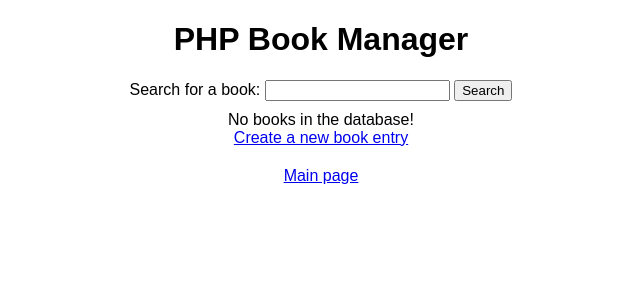
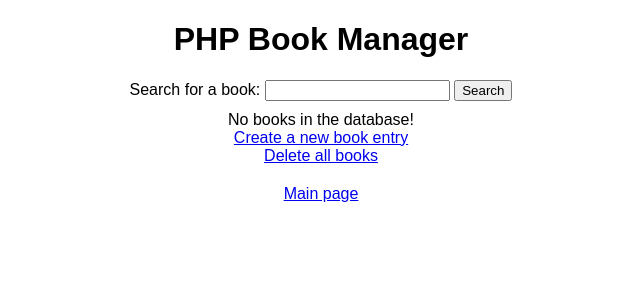
Before and after one commit to karmek-k/php-crud, a PHP site: page / in a window 1280 px wide. Shown: the top 300 px of the page, without its empty margins (319-959 px from the left). Run offline with PHP 8.4, Linux system fonts and the light colour scheme; data that the repository does not hold is empty; some libraries are stand-ins or nearby versions.

Commit message:
Add delete_all.php page

```diff
--- a/src/index.php
+++ b/src/index.php
@@ -85,5 +85,6 @@
 ?>
 
 <a href="create.php">Create a new book entry</a>
+<a href="delete_all.php">Delete all books</a>
 
 <?php require 'layout/footer.php'; ?>
--- a/src/utils/db.php
+++ b/src/utils/db.php
@@ -57,10 +57,19 @@ function book_add(string $name, string $author, string $genre = null, int $year
     ]);
 }
 
-function book_delete(int $id): bool
+function book_delete(int $id, bool $all = false): bool
 {
     $conn = get_connection();
-    $stmt = $conn->prepare('DELETE FROM books WHERE id = :id');
 
-    return $stmt->execute(['id' => $id]);
+    if (!$all)
+    {
+        $stmt = $conn->prepare('DELETE FROM books WHERE id = :id');
+
+        return $stmt->execute(['id' => $id]);
+    }
+    else
+    {
+        $conn->query('TRUNCATE TABLE books;')->execute();
+        return true;
+    }
 }
```
Also changed, not shown: src/delete_all.php (added, +18 -0 lines).
